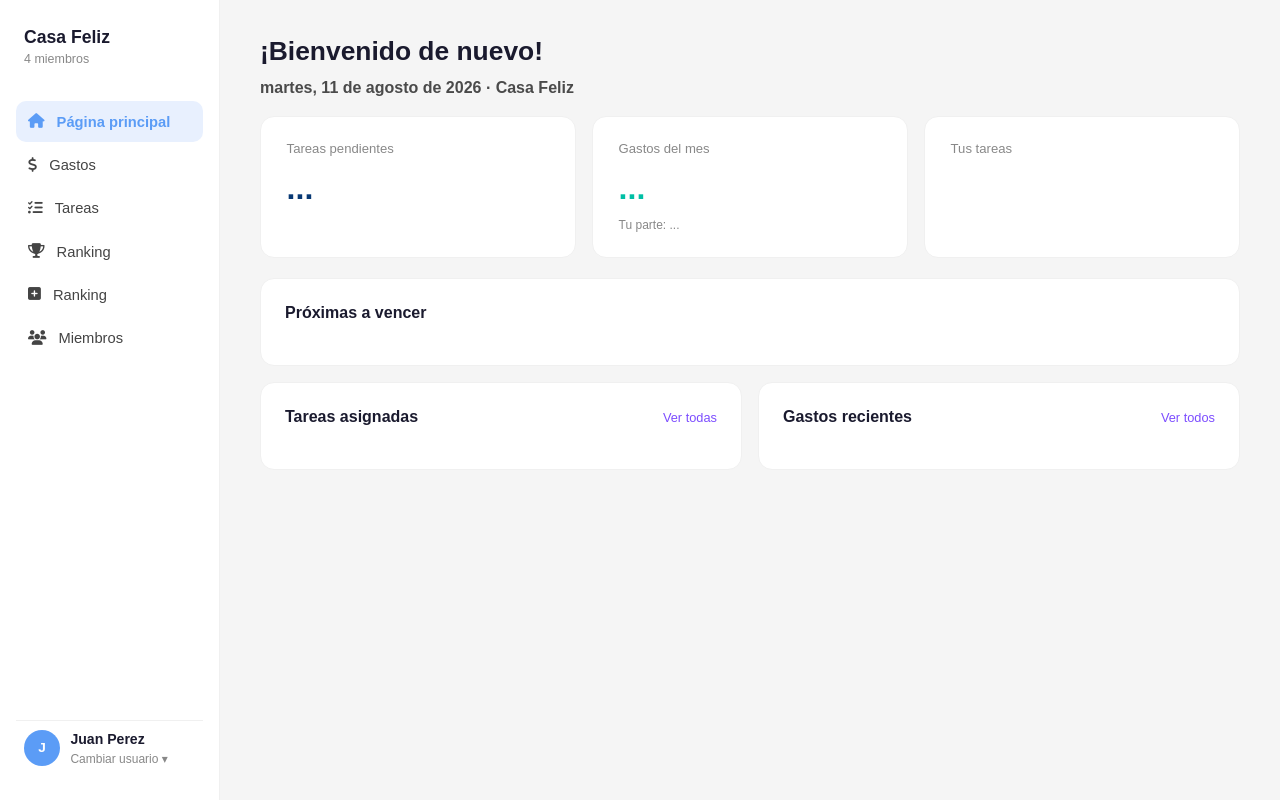
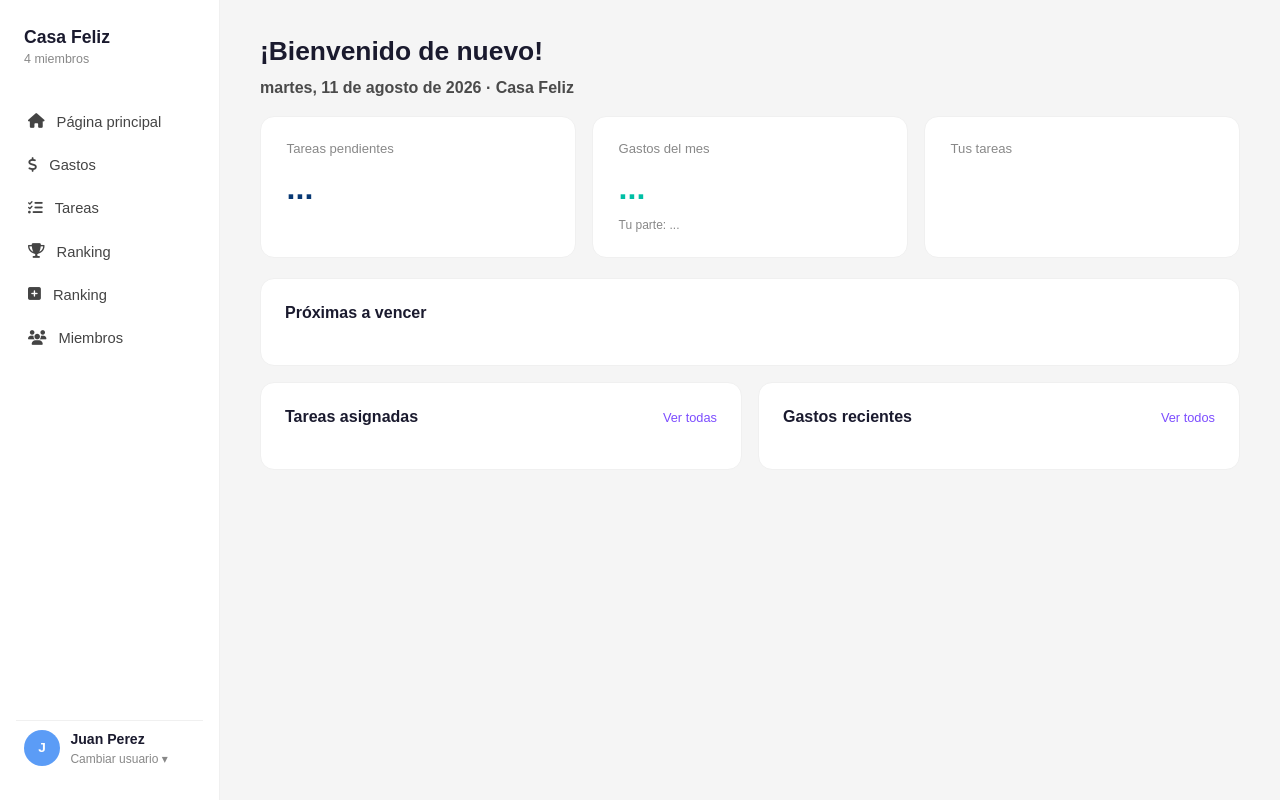
Before and after one commit to MalenaPineda/TP-Intro.-al-Desarrollo-de-Software, a website: page app/src/frontend/dashboard.html in a window 1280 px wide. Drawn offline with nearby package versions, Linux system fonts and the light colour scheme; no server answers.

Commit message:
fix: eliminar clase active del menú

```diff
--- a/app/src/frontend/dashboard.html
+++ b/app/src/frontend/dashboard.html
@@ -20,7 +20,7 @@
             <div class="members" id="cantidad-miembros">4 miembros</div>
         </div>
         <nav class="sidebar-menu">
-            <a href="dashboard.html" class="sidebar-item active"><i class="fa-solid fa-house"></i> Página principal</a>
+            <a href="dashboard.html" class="sidebar-item"><i class="fa-solid fa-house"></i> Página principal</a>
             <a href="ver_gastos.html" class="sidebar-item"><i class="fa-solid fa-dollar-sign"></i> Gastos</a>
             <a href="tareas.html" class="sidebar-item"><i class="fa-solid fa-list-check"></i> Tareas</a>
             <a href="ranking.html" class="sidebar-item"><i class="fa-solid fa-trophy"></i>Ranking</a>
```
